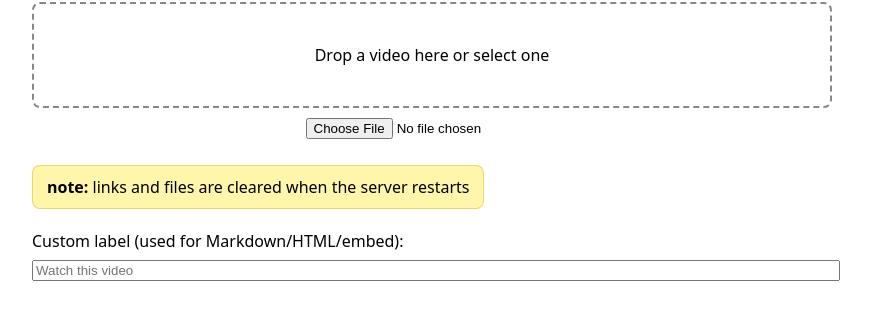
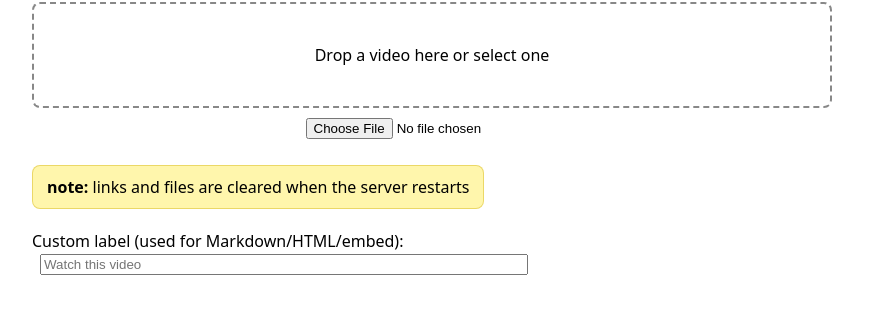
Before and after one commit to Lawtro37/Discord-Video-Hoster, a website: page public/index.html in a window 1280 px wide. Shown: the part 102-422 px from the top of the page, without its empty margins (208-1079 px from the left). Drawn offline with Linux system fonts and the light colour scheme.

Commit message:
Update index.html

```diff
--- a/public/index.html
+++ b/public/index.html
@@ -24,8 +24,8 @@
   <input id="file" type="file" accept="video/*,.mkv" />
   <p class="note"><strong>note:</strong> links and files are cleared when the server restarts</p>
     <div style="margin-top:5px">
-      <label for="label" style="display:block; margin-bottom:6px">Custom label (used for Markdown/HTML/embed):</label>
-      <input id="label" type="text" placeholder="Watch this video" style="width:100%; margin:0;" />
+      <label for="label">Custom label (used for Markdown/HTML/embed): </label>
+      <input id="label" type="text" placeholder="Watch this video" style="width:60%; margin-left:8px" />
     </div>
     <div class="links" id="links"></div>
 
```
